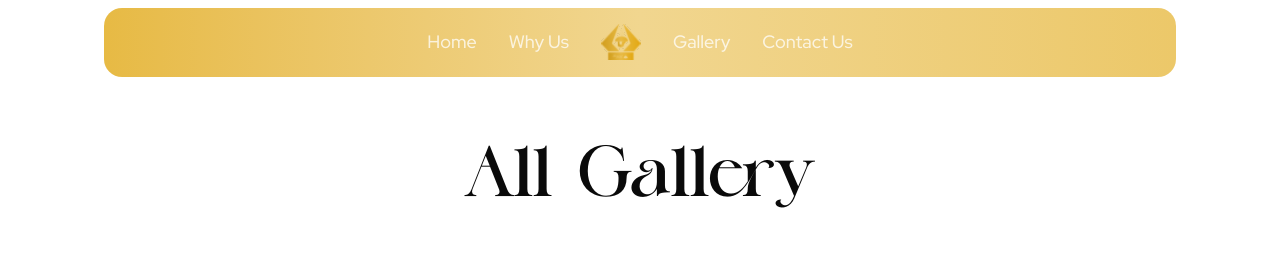
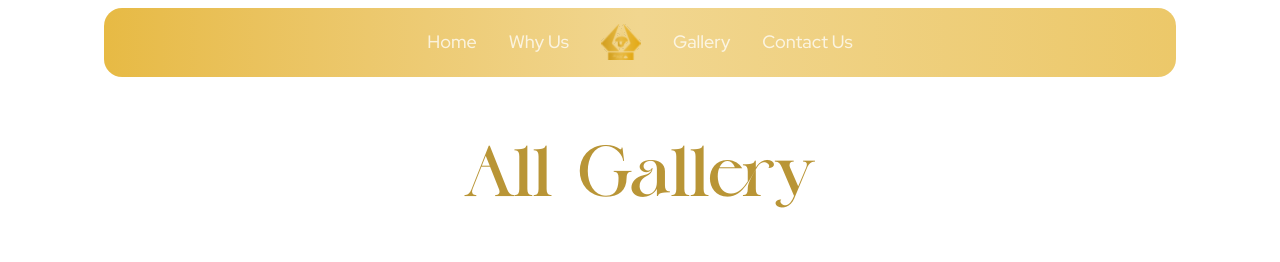
Before and after one commit to rahulsk666/regent-caterer-website, a Next.js app: page /gallery/all in a window 1280 px wide. Shown: the top 262 px of the page. Built offline with nearby package versions, Linux system fonts and the light colour scheme; no server answers; the database is empty.

Commit message:
fix: update heading color in GalleryPage and format GalleryCategoryDropdown props

```diff
--- a/app/gallery/[type]/page.tsx
+++ b/app/gallery/[type]/page.tsx
@@ -44,14 +44,17 @@ export default async function GalleryPage({
         />
       </div> */}
       <div className="container-app py-25">
-        <h1 className="font-galgin md:text-7xl text-6xl mt-10 text-center mb-20 ">
+        <h1 className="font-galgin md:text-7xl text-golden-600 text-6xl mt-10 text-center mb-20 ">
           {TypeName === "all"
             ? "All Gallery"
             : galleryTypes.find((item) => item.key === TypeName)?.label}
         </h1>
 
         <div className="flex flex-col lg:flex-row gap-8">
-          <GalleryCategoryDropdown categories={categories} activeType={TypeName} />
+          <GalleryCategoryDropdown
+            categories={categories}
+            activeType={TypeName}
+          />
           <div className="hidden lg:flex gap-8">
             <aside className="w-60 shrink-0">
               <div className="sticky top-28 rounded-3xl border border-border bg-background-elevated p-6 shadow-sm">
```
